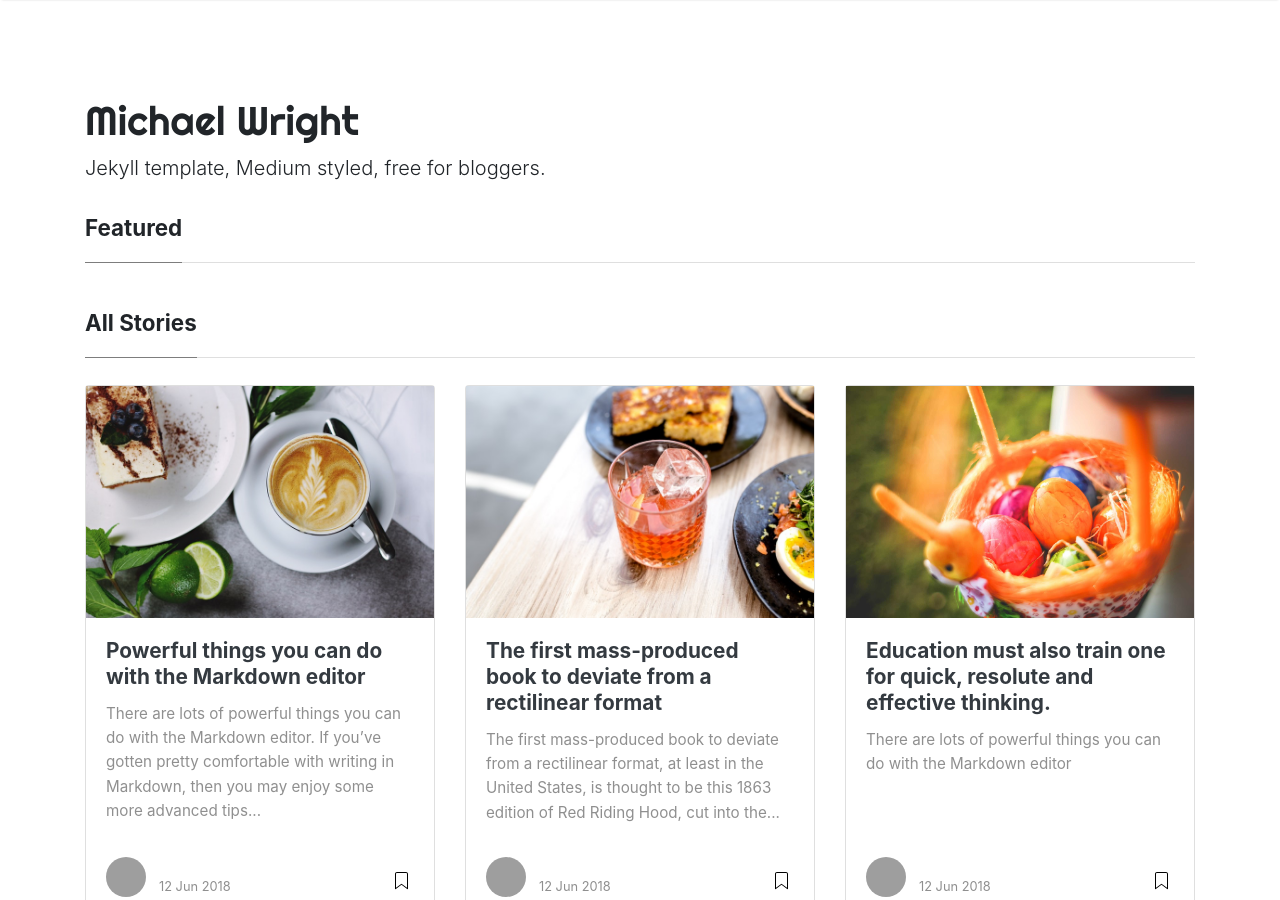
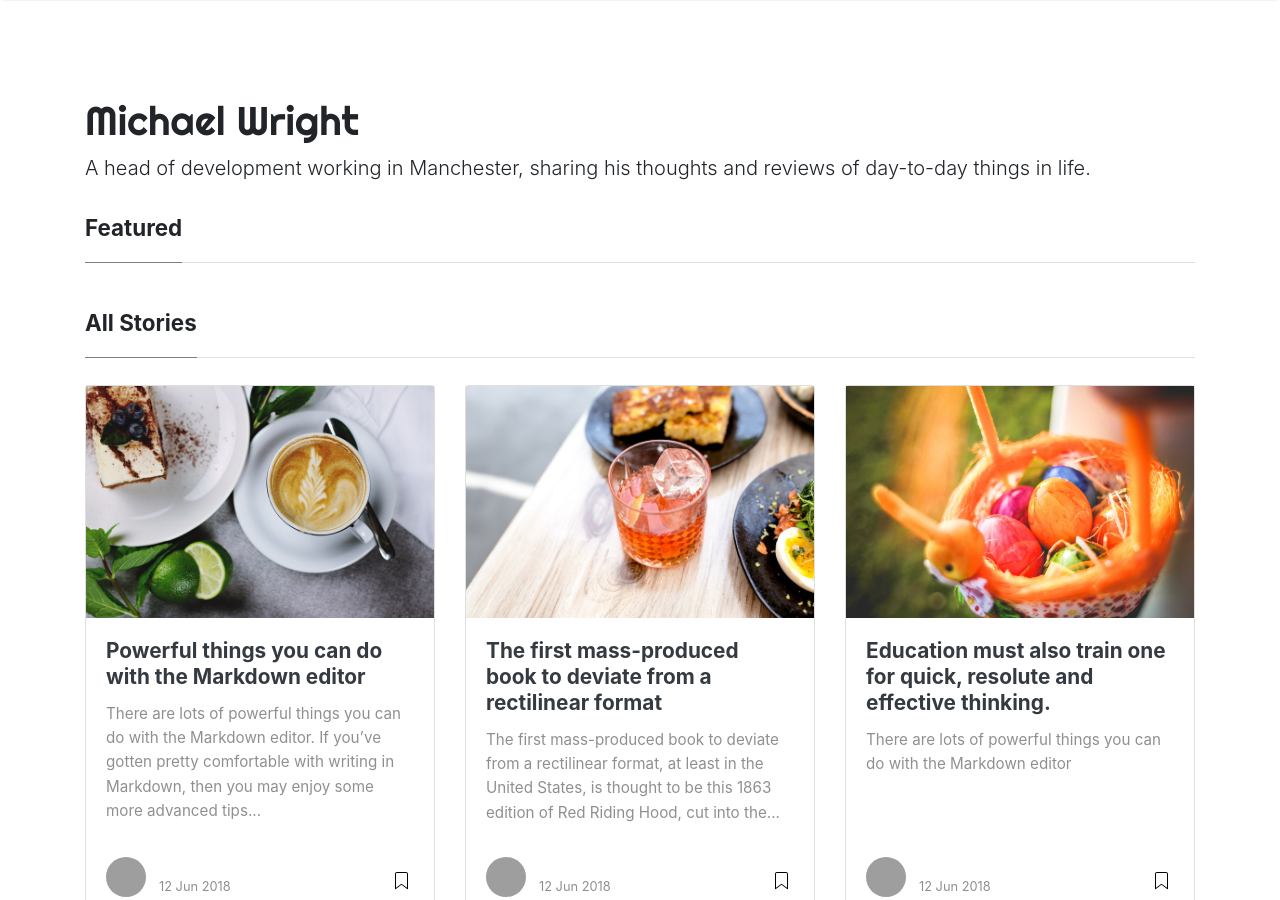
Before and after one commit to michaelw90/michaelw90.github.io, a Jekyll site: the page built from index.html, in a window 1280 px wide and 900 px high. Built offline with Jekyll 4.4.1, drawn with Linux system fonts in a browser that asks for light colours; nearby versions of some CDN libraries; the list of posts is cut into pages by our own code; grey boxes are pictures that could not be loaded.

Commit message:
Update Config

```diff
--- a/_config.yml
+++ b/_config.yml
@@ -1,13 +1,13 @@
 # Site
 name: "Michael Wright"
 title: "Mediumish"
-description: "Jekyll template, Medium styled, free for bloggers."
+description: "A head of development working in Manchester, sharing his thoughts and reviews of day-to-day things in life."
 logo: 'assets/images/logo.svg'
 favicon: 'assets/images/favicon.png'
 baseurl: ''
-google_analytics: ''
-disqus: ''
-mailchimp-list: ''
+google_analytics: false
+disqus: false
+mailchimp-list: false
 include: ["_pages"]
 permalink: /:title/
 
```
